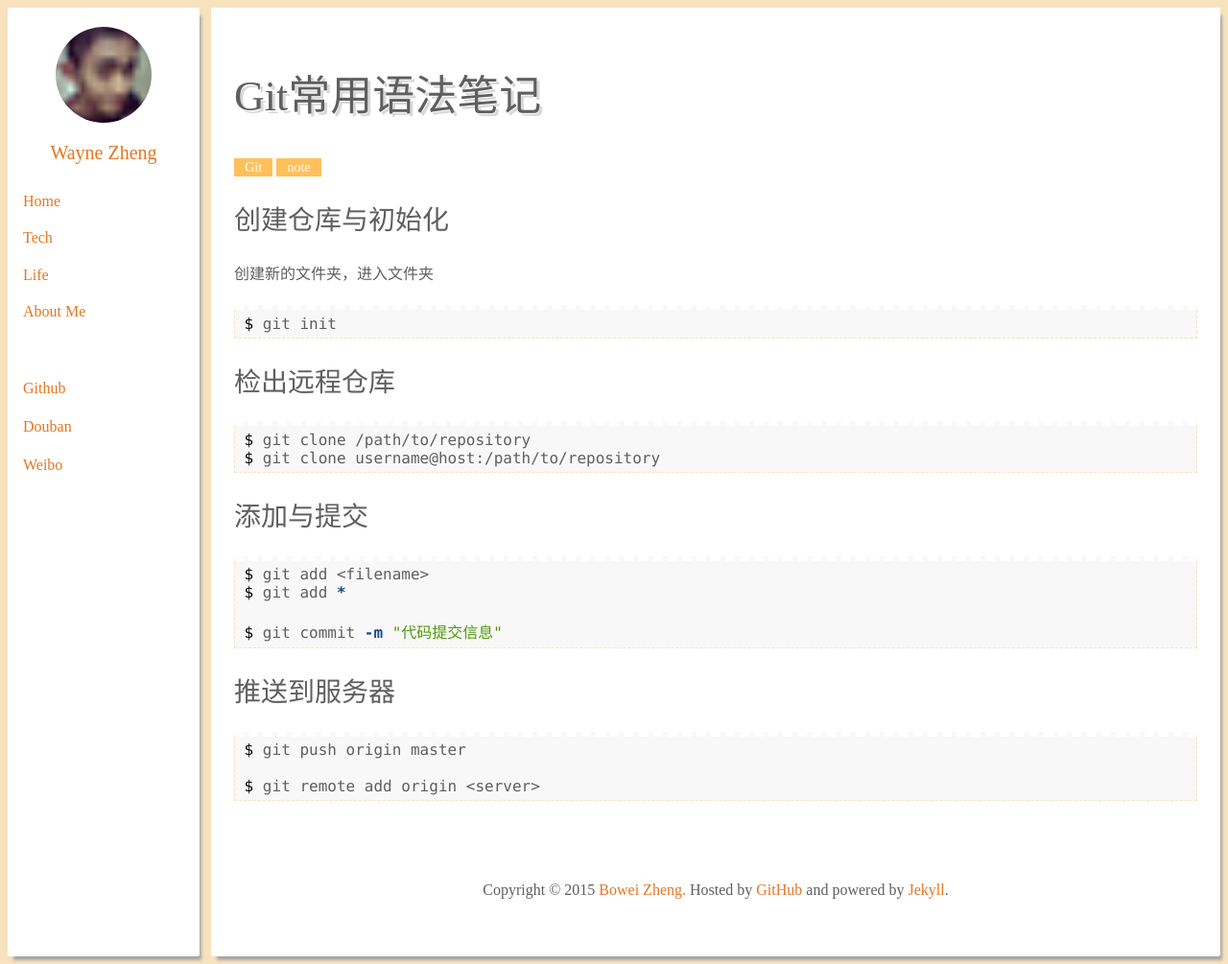
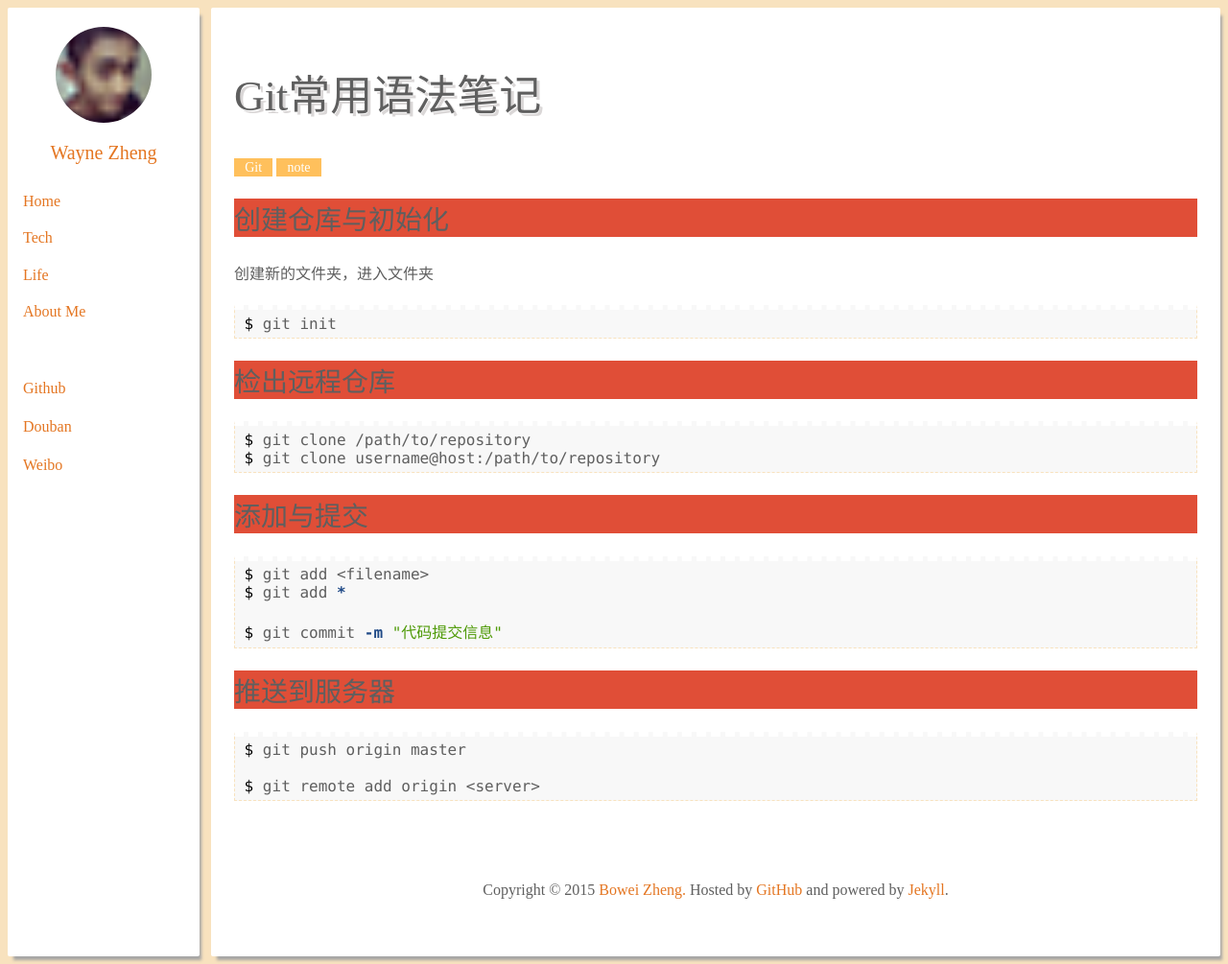
Before and after one commit to wynn719/blog, a Jekyll site: the page built from _posts/2015-02-16-git-note.md, in a window 1280 px wide and 1005 px high. Shown: the whole window at 96% size. Built offline with Jekyll 4.4.1, drawn with Linux system fonts in a browser that asks for light colours; comment, search, counter and statistics services are not loaded.

Commit message:
Signed-off-by: zhengbowei

```diff
--- a/css/default.css
+++ b/css/default.css
@@ -370,6 +370,25 @@
 	position: relative;
 	border-top: 1px dashed #f8e2be;
 }
+.single h1:before {
+  content: '♠';
+  padding-right: 6px;
+}
+.single h2:before {
+  content: '♣';
+  padding-right: 6px;
+}
+.single h3:before {
+  content: '♥';
+  padding-right: 6px;
+}
+.single h4:before {
+  content: '♦';
+  padding-right: 6px;
+}
+.single-post h2{
+	background-color: #e04e37;
+}
 .single-post{
 	border-top: none;
 }
```
